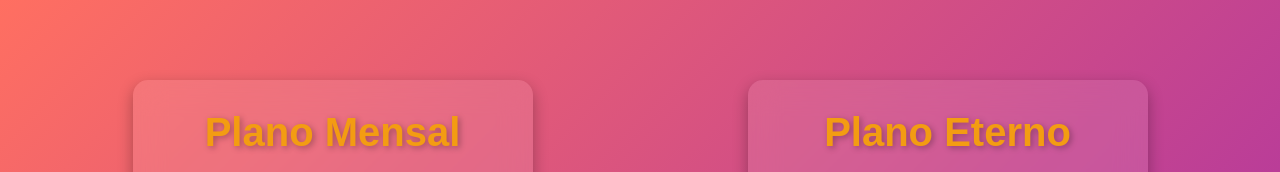
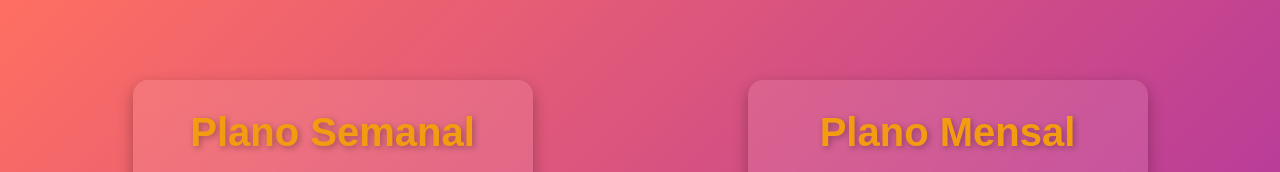
Before and after one commit to leak-king/leak-king, a plain HTML site: page escolha.html in a window 1280 px wide. Shown: the top 172 px of the page. Drawn offline with Linux system fonts and the light colour scheme.

Commit message:
Update escolha.html

```diff
--- a/escolha.html
+++ b/escolha.html
@@ -264,7 +264,7 @@
 
         <!-- Plano 1: R$ 9,99 -->
         <div class="plan-card">
-            <h3>Plano Mensal</h3>
+            <h3>Plano Semanal</h3>
             <div class="price">R$9,99</div>
             <ul class="benefits">
                 <li>✔ Acesso ao conteúdo exclusivo do canal</li>
@@ -276,7 +276,7 @@
 
         <!-- Plano 2: R$ 20,00 -->
         <div class="plan-card">
-            <h3>Plano Eterno</h3>
+            <h3>Plano Mensal</h3>
             <div class="price">R$ 20,00</div>
             <ul class="benefits">
                 <li>✔ +950.000 vídeos exclusivos</li>
```
